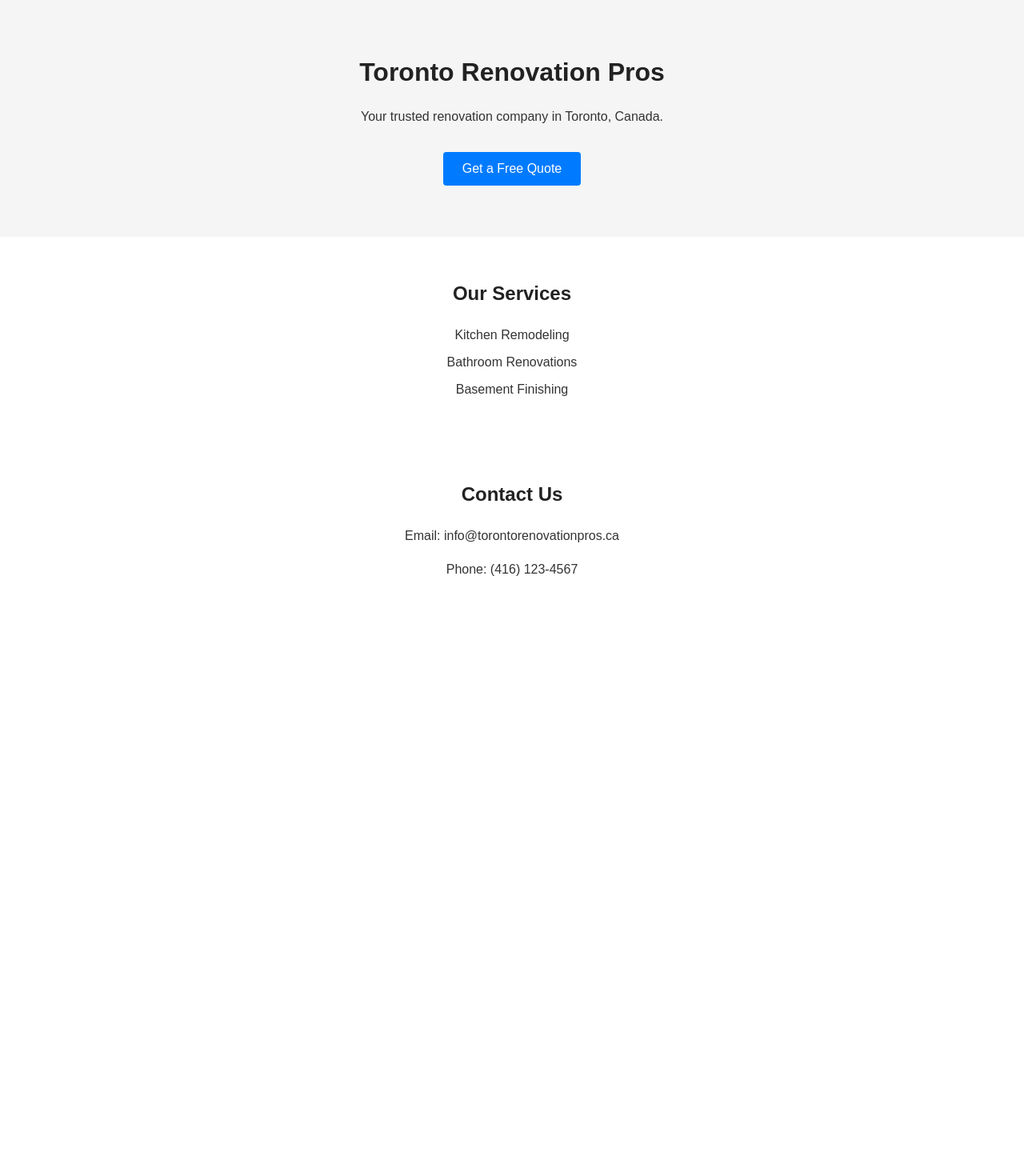
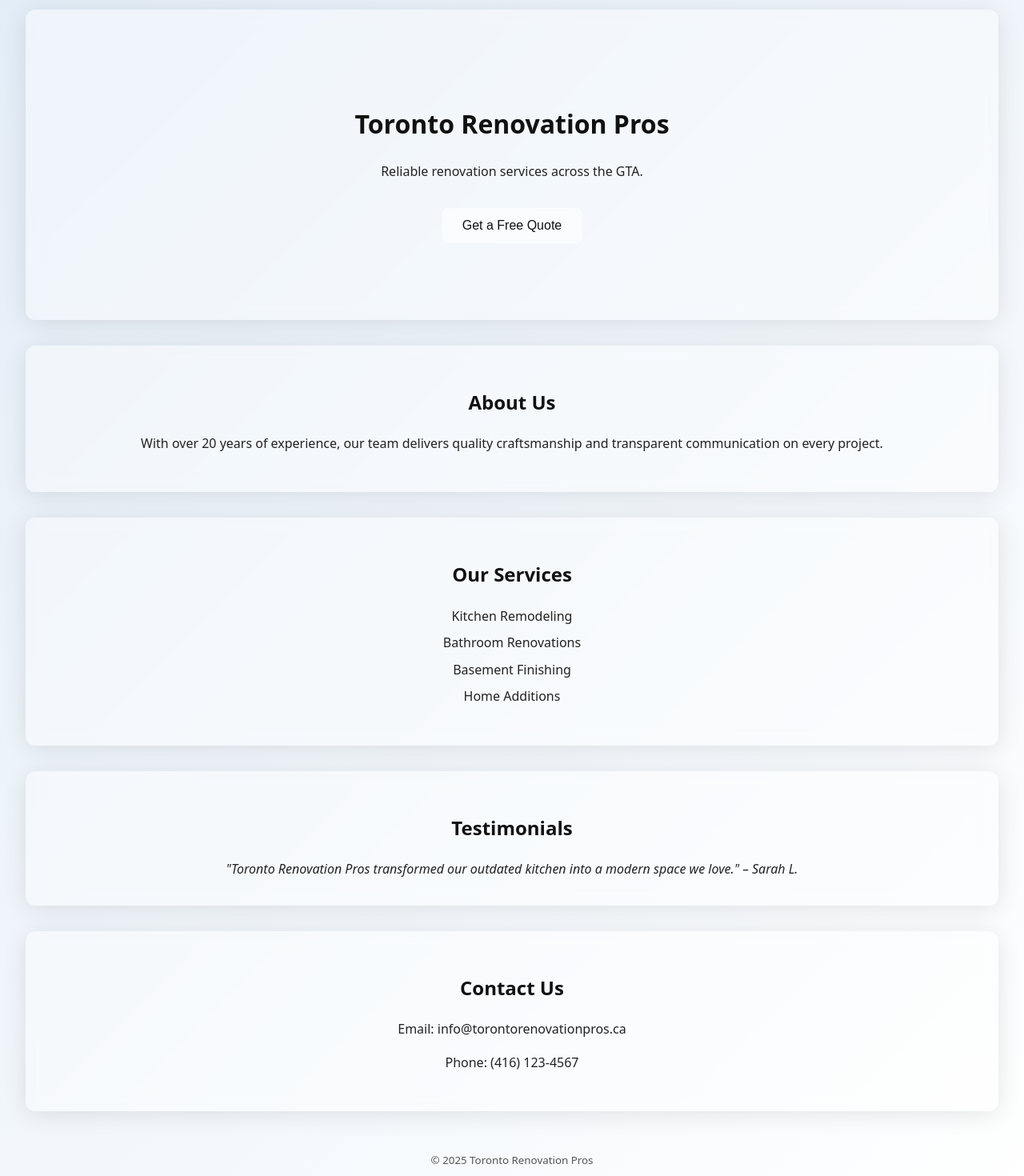
Before and after one commit to Saeed-rbh/Renovation, a React (Vite) app in the folder app/: page / in a window 1280 px wide. Shown: the part 20-1490 px from the top of the page at 80% size. Before the commit the page ends 800 px from the top, so only its background shows below. Built offline with nearby package versions, Linux system fonts and the light colour scheme.

Commit message:
feat: modernize landing page with glassy UI

```diff
--- a/app/src/App.css
+++ b/app/src/App.css
@@ -1,33 +1,49 @@
 body {
-  margin: 0;
-  font-family: Arial, Helvetica, sans-serif;
   line-height: 1.6;
 }
 
-.hero {
-  background-color: #f5f5f5;
-  padding: 4rem 2rem;
-  text-align: center;
+.app {
+  display: flex;
+  flex-direction: column;
+  gap: 2rem;
+  padding: 2rem;
 }
 
-.hero h1 {
-  margin-bottom: 0.5rem;
+.glass {
+  background: rgba(255, 255, 255, 0.4);
+  backdrop-filter: blur(10px);
+  -webkit-backdrop-filter: blur(10px);
+  border-radius: 12px;
+  box-shadow: 0 4px 30px rgba(0, 0, 0, 0.1);
 }
 
-.hero .cta {
+.hero {
+  text-align: center;
+  padding: 6rem 2rem;
+}
+
+.cta {
   margin-top: 1rem;
   padding: 0.75rem 1.5rem;
   font-size: 1rem;
-  border: none;
-  background-color: #007bff;
-  color: white;
+  border: 1px solid rgba(255, 255, 255, 0.6);
+  background: rgba(255, 255, 255, 0.25);
+  border-radius: 8px;
   cursor: pointer;
-  border-radius: 4px;
+  color: #111;
+  backdrop-filter: blur(5px);
 }
 
-.services, .contact {
+.cta:hover {
+  background: rgba(255, 255, 255, 0.4);
+}
+
+.about,
+.services,
+.testimonials,
+.contact {
+  text-align: center;
   padding: 2rem;
-  text-align: center;
 }
 
 .services ul {
@@ -38,3 +54,14 @@ body {
 .services li {
   margin: 0.5rem 0;
 }
+
+.testimonials blockquote {
+  margin: 0;
+  font-style: italic;
+}
+
+.footer {
+  text-align: center;
+  padding: 1rem;
+  color: #555;
+}
--- a/app/src/App.jsx
+++ b/app/src/App.jsx
@@ -2,28 +2,49 @@ import './App.css'
 
 function App() {
   return (
-    <>
-      <header className="hero">
+    <div className="app">
+      <header className="hero glass">
         <h1>Toronto Renovation Pros</h1>
-        <p>Your trusted renovation company in Toronto, Canada.</p>
+        <p>Reliable renovation services across the GTA.</p>
         <button className="cta">Get a Free Quote</button>
       </header>
 
-      <section className="services">
+      <section className="about glass">
+        <h2>About Us</h2>
+        <p>
+          With over 20 years of experience, our team delivers quality
+          craftsmanship and transparent communication on every project.
+        </p>
+      </section>
+
+      <section className="services glass">
         <h2>Our Services</h2>
         <ul>
           <li>Kitchen Remodeling</li>
           <li>Bathroom Renovations</li>
           <li>Basement Finishing</li>
+          <li>Home Additions</li>
         </ul>
       </section>
 
-      <section className="contact">
+      <section className="testimonials glass">
+        <h2>Testimonials</h2>
+        <blockquote>
+          "Toronto Renovation Pros transformed our outdated kitchen into a
+          modern space we love." – Sarah L.
+        </blockquote>
+      </section>
+
+      <section className="contact glass">
         <h2>Contact Us</h2>
         <p>Email: info@torontorenovationpros.ca</p>
         <p>Phone: (416) 123-4567</p>
       </section>
-    </>
+
+      <footer className="footer">
+        <small>© {new Date().getFullYear()} Toronto Renovation Pros</small>
+      </footer>
+    </div>
   )
 }
 
--- a/app/src/index.css
+++ b/app/src/index.css
@@ -1,10 +1,11 @@
 body {
   margin: 0;
   font-family: system-ui, Avenir, Helvetica, Arial, sans-serif;
-  color: #333;
-  background-color: #fff;
+  color: #222;
+  background: linear-gradient(135deg, #e3edf7, #ffffff);
+  min-height: 100vh;
 }
 
 h1, h2 {
-  color: #222;
+  color: #111;
 }
```
